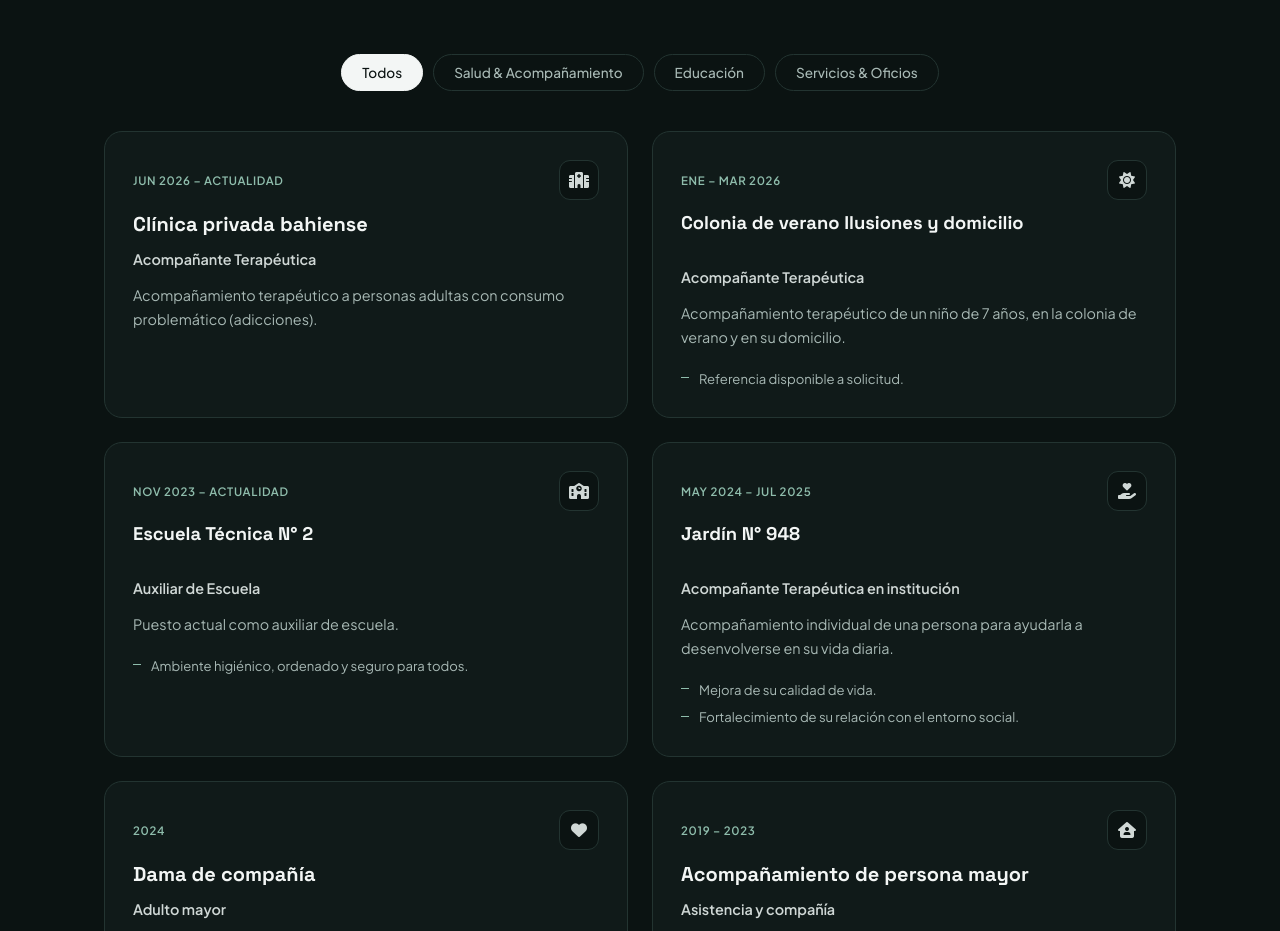
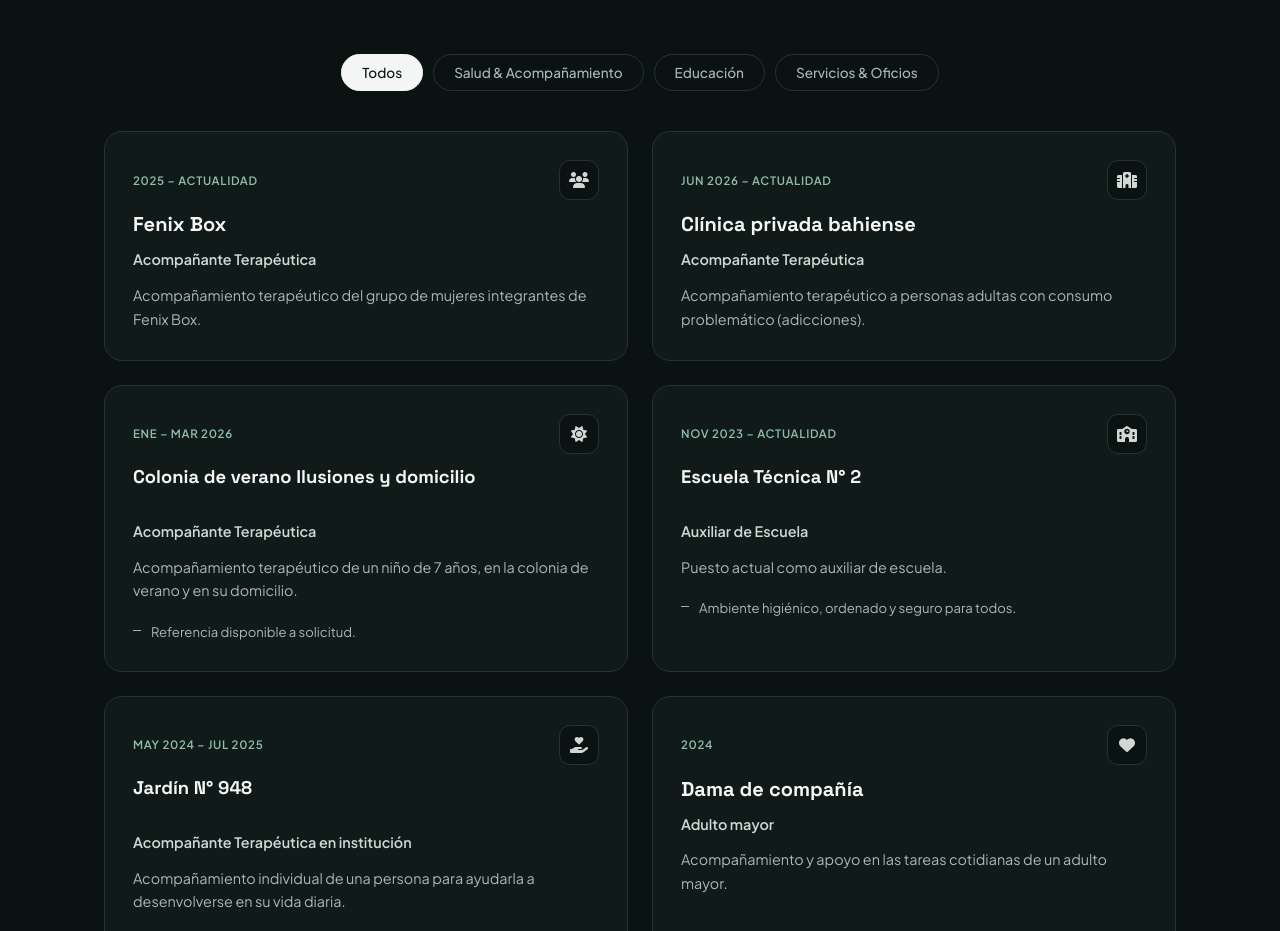
Before and after one commit to fabriziopindave09-ctrl/portafolio.vanesa.fernandez, a plain HTML site: page index.html in a window 1280 px wide. Shown: the part 1800-2731 px from the top of the page. Drawn offline with Linux system fonts and the light colour scheme.

Commit message:
Add files via upload

```diff
--- a/index.html
+++ b/index.html
@@ -230,6 +230,11 @@ footer .wrap{display:flex;flex-wrap:wrap;justify-content:space-between;gap:10px}
 </div>
 <div class="grid2" id="exp">
 <article class="card exp salud">
+<div class="top"><span class="date">2025 – Actualidad</span><i class="fas fa-users"></i></div>
+<h3>Fenix Box</h3><p class="role">Acompañante Terapéutica</p>
+<p>Acompañamiento terapéutico del grupo de mujeres integrantes de Fenix Box.</p>
+</article>
+<article class="card exp salud">
 <div class="top"><span class="date">Jun 2026 – Actualidad</span><i class="fas fa-hospital"></i></div>
 <h3>Clínica privada bahiense</h3><p class="role">Acompañante Terapéutica</p>
 <p>Acompañamiento terapéutico a personas adultas con consumo problemático (adicciones).</p>
```
